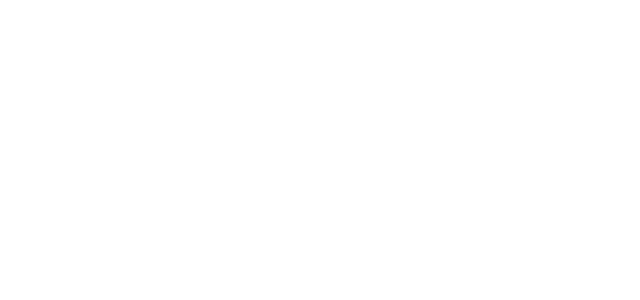
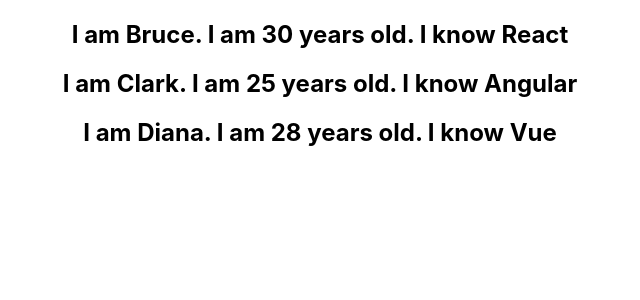
Before and after one commit to D-Alegria/hello_world_react, a React (Create React App) app: page / in a window 1280 px wide. Shown: the top 300 px of the page, without its empty margins (320-960 px from the left). Built offline with nearby package versions, Linux system fonts and the light colour scheme.

Commit message:
Learnt about List rendering

```diff
--- a/src/App.js
+++ b/src/App.js
@@ -10,11 +10,13 @@
 import EventBinding from "./components/EventBinding";
 import ParentComponent from "./components/ParentComponent";
 import UserGreeting from "./components/UserGreeting";
+import NameList from "./components/NameList";
 
 function App() {
   return (
     <div className="App">
-      <UserGreeting />
+      <NameList />
+      {/* <UserGreeting /> */}
       {/* <ParentComponent/> */}
       {/* <EventBinding/> */}
       {/* <FunctionClick/> */}
--- /dev/null
+++ b/src/components/NameList.js
@@ -0,0 +1,33 @@
+import React from "react";
+import Person from "./Person";
+
+function NameList() {
+  const names = ["Demi", "Temi", "Lashe"];
+  const nameList = names.map((name) => <h2>{name}</h2>);
+  const persons = [
+    {
+      id: 1,
+      name: "Bruce",
+      age: 30,
+      skill: "React",
+    },
+    {
+      id: 2,
+      name: "Clark",
+      age: 25,
+      skill: "Angular",
+    },
+    {
+      id: 3,
+      name: "Diana",
+      age: 28,
+      skill: "Vue",
+    },
+  ];
+
+  const personList = persons.map((person) => <Person person={person} />);
+
+  return <div>{personList}</div>;
+}
+
+export default NameList;
--- /dev/null
+++ b/src/components/Person.js
@@ -0,0 +1,13 @@
+import React from 'react'
+
+function Person({person}) {
+    return (
+        <div>
+            <h2>
+      I am {person.name}. I am {person.age} years old. I know {person.skill}
+    </h2>
+        </div>
+    )
+}
+
+export default Person
```
